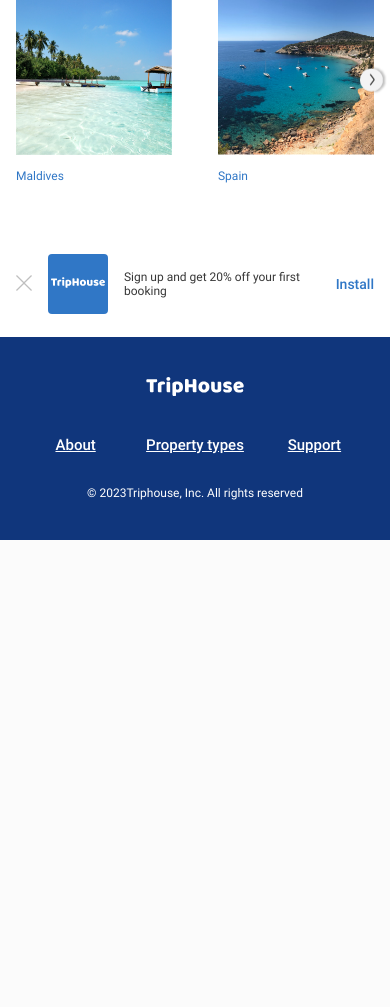
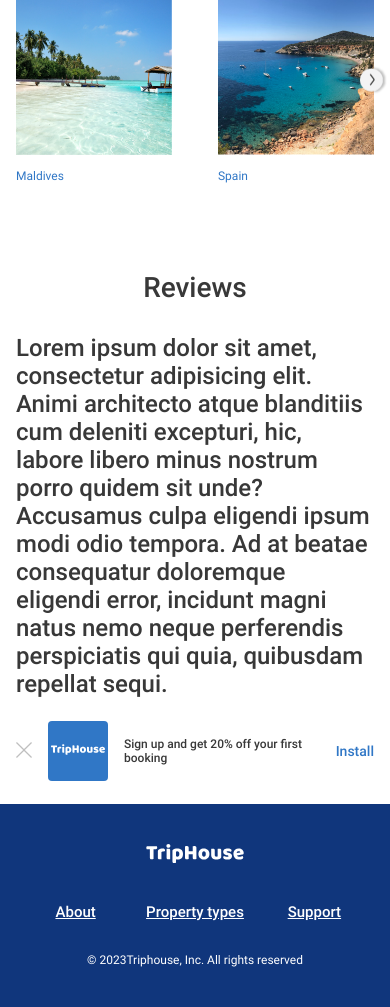
Before and after one commit to Moldish/if-html, a web app: file index.html in a window 390 px wide. Shown: the part 2045-3052 px from the top of the page. Before the commit the page ends 2585 px from the top, so only its background shows below. Run offline with its HTML, style and script files only (its server is not run), Linux system fonts and the light colour scheme.

Commit message:
login section now changes its position within review section depending on the device width

```diff
--- a/index.html
+++ b/index.html
@@ -309,8 +309,11 @@
 						</svg>
 					</div>
 				</div>
-
-				<div class="login">
+			</div>
+		</section>
+		<section class="reviews">
+			<div class="login container">
+				<div class="login-desktop">
 					<div class="login-img">
 						<svg width="86" height="86">
 							<use href="./images/svg-sprite.svg#login" />
@@ -326,10 +329,7 @@
 						</svg>
 					</div>
 				</div>
-			</div>
-		</section>
-		<section class="reviews"></section>
-		<div class="login-mob container">
+				<div class="login-mob">
 					<div class="cross cross-login">
 						<svg width="16" height="16">
 							<use href="./images/svg-sprite.svg#cross" />
@@ -343,6 +343,19 @@
 					<span>Sign up and get 20% off your first booking</span>
 					<span class="login-mob-install">Install</span>
 				</div>
+			</div>
+			<div class="container">
+				<div class="title">Reviews</div>
+				<div class="block">
+					Lorem ipsum dolor sit amet, consectetur adipisicing elit. Animi
+					architecto atque blanditiis cum deleniti excepturi, hic, labore libero
+					minus nostrum porro quidem sit unde? Accusamus culpa eligendi ipsum
+					modi odio tempora. Ad at beatae consequatur doloremque eligendi error,
+					incidunt magni natus nemo neque perferendis perspiciatis qui quia,
+					quibusdam repellat sequi.
+				</div>
+			</div>
+		</section>
 		<section class="footer">
 			<div class="container">
 				<div class="footer__logo">
--- a/styles/trip-house-styles.css
+++ b/styles/trip-house-styles.css
@@ -413,7 +413,20 @@
 	transform: rotate(0deg);
 }
 
+/*reviews-section*/
+
+.reviews {
+	font-size: 24px;
+	color: var(--text-main);
+	font-weight: 500;
+}
+
 .login {
+	position: relative;
+	top: 0;
+}
+
+.login-desktop {
 	display: flex;
 	background-color: var(--bg-colour);
 	justify-content: space-between;
@@ -450,6 +463,7 @@
 .login-mob {
 	display: none;
 }
+
 
 /*footer-section*/
 
@@ -728,7 +742,22 @@
 		display: none;
 	}
 
+	/*reviews-section*/
+
+	.reviews {
+		display: flex;
+		flex-flow: wrap;
+	}
+
+	.block {
+		order: 1;
+	}
+
 	.login {
+		order: 2;
+	}
+
+	.login-desktop {
 		display: none;
 	}
 
```
Lines whose indentation alone changed are shown as unchanged.
